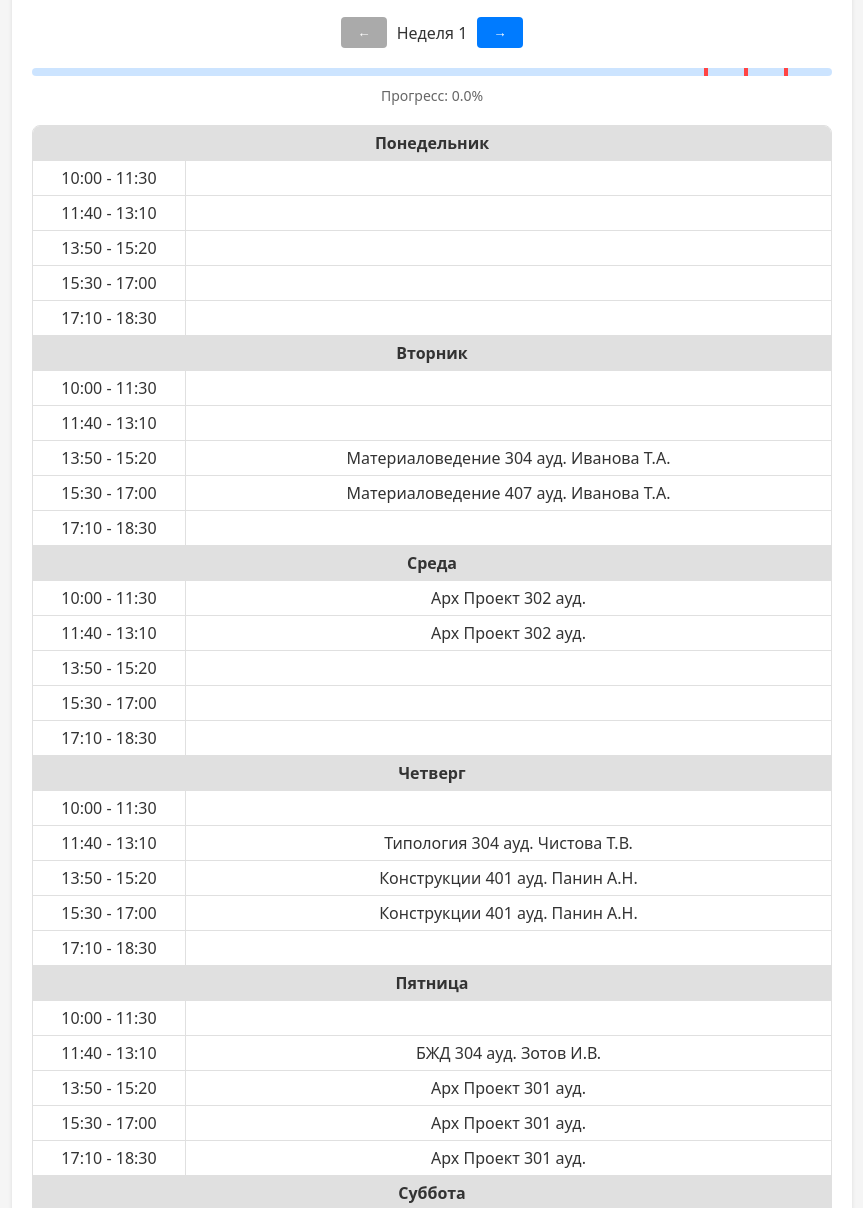
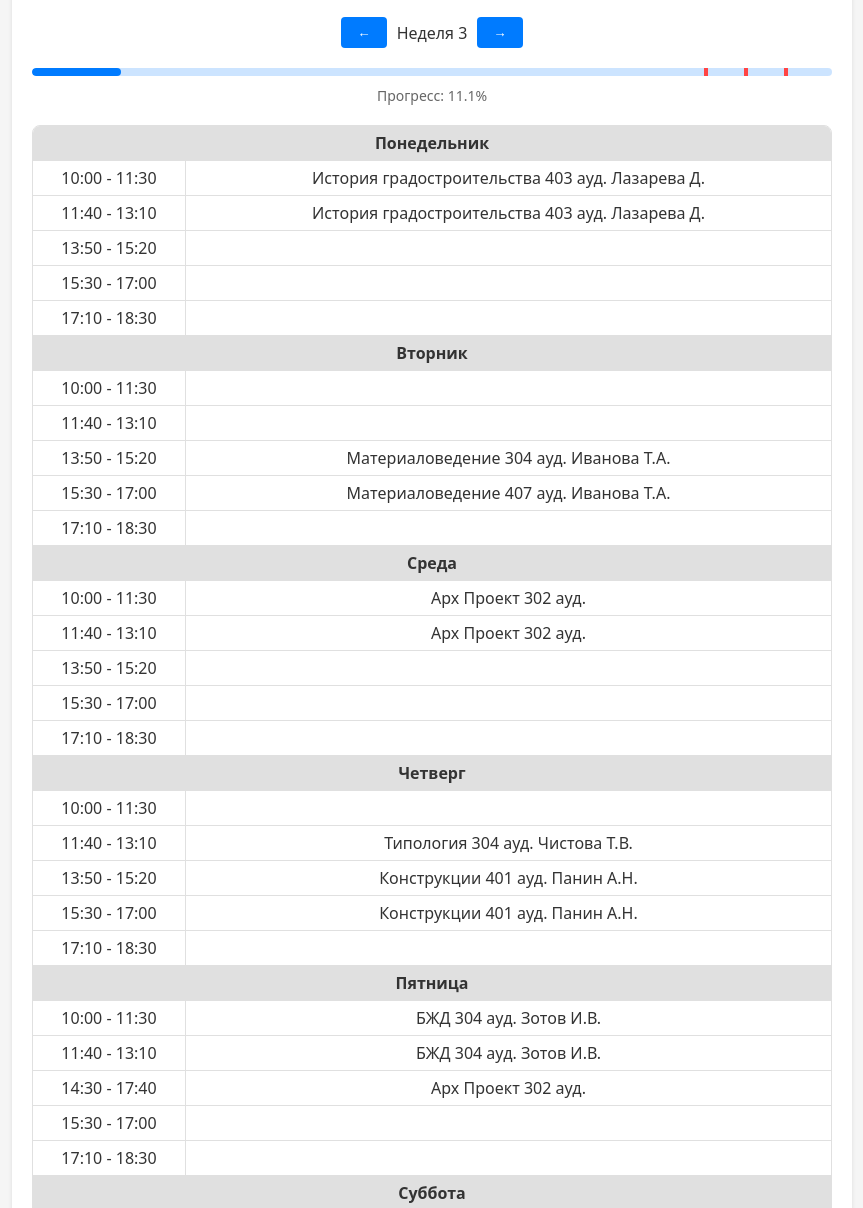
Before and after one commit to gubamiii/schedule.io, a plain HTML site: page index.html in a window 1280 px wide. Shown: the part 107-1315 px from the top of the page, without its empty margins (208-1071 px from the left). Drawn offline with Linux system fonts and the light colour scheme.

Commit message:
script and json update

```diff
--- a/index.html
+++ b/index.html
@@ -4,7 +4,6 @@
   <meta charset="UTF-8">
   <meta name="viewport" content="width=device-width, initial-scale=1">
   <title>Расписание учебы</title>
-  <!-- Подключение отдельного CSS файла -->
   <link rel="stylesheet" href="styles.css">
 </head>
 <body>
@@ -62,23 +61,23 @@
     const weekMapping = [
     { week: 1, start: "2025-02-08", end: "2025-02-17" },
     { week: 2, start: "2025-02-17", end: "2025-02-22" },
-    { week: 3, start: "2025-02-24", end: "2025-02-29" },
-    { week: 4, start: "2025-03-03", end: "2025-03-08" },
-    { week: 5, start: "2025-03-10", end: "2025-03-15" },
-    { week: 6, start: "2025-03-17", end: "2025-03-22" },
-    { week: 7, start: "2025-03-24", end: "2025-03-29" },
-    { week: 8, start: "2025-03-31", end: "2025-04-05" },
-    { week: 9, start: "2025-04-07", end: "2025-04-12" },
-    { week: 10, start: "2025-04-14", end: "2025-04-19" },
-    { week: 11, start: "2025-04-21", end: "2025-04-26" },
-    { week: 12, start: "2025-04-28", end: "2025-05-03" },
-    { week: 13, start: "2025-05-05", end: "2025-05-10" },
-    { week: 14, start: "2025-05-12", end: "2025-05-17" },
-    { week: 15, start: "2025-05-19", end: "2025-05-24" },
-    { week: 16, start: "2025-05-26", end: "2025-05-31" },
-    { week: 17, start: "2025-06-02", end: "2025-06-07" },
-    { week: 18, start: "2025-06-09", end: "2025-06-14" },
-    { week: 19, start: "2025-06-16", end: "2025-06-21" }
+    { week: 3, start: "2025-02-23", end: "2025-02-29" },
+    { week: 4, start: "2025-03-29", end: "2025-03-08" },
+    { week: 5, start: "2025-03-09", end: "2025-03-15" },
+    { week: 6, start: "2025-03-16", end: "2025-03-22" },
+    { week: 7, start: "2025-03-23", end: "2025-03-29" },
+    { week: 8, start: "2025-03-28", end: "2025-04-05" },
+    { week: 9, start: "2025-04-06", end: "2025-04-12" },
+    { week: 10, start: "2025-04-13", end: "2025-04-19" },
+    { week: 11, start: "2025-04-20", end: "2025-04-26" },
+    { week: 12, start: "2025-04-27", end: "2025-05-03" },
+    { week: 13, start: "2025-05-04", end: "2025-05-10" },
+    { week: 14, start: "2025-05-11", end: "2025-05-17" },
+    { week: 15, start: "2025-05-18", end: "2025-05-24" },
+    { week: 16, start: "2025-05-25", end: "2025-05-31" },
+    { week: 17, start: "2025-06-01", end: "2025-06-07" },
+    { week: 18, start: "2025-06-08", end: "2025-06-14" },
+    { week: 19, start: "2025-06-15", end: "2025-06-21" }
 ];
 
 function getCurrentWeek() {
@@ -90,7 +89,7 @@ function getCurrentWeek() {
             return period.week;
         }
     }
-    return 1; // Если дата не найдена, устанавливаем 1-ю неделю
+    return 1;
 }
 
 // Устанавливаем текущую неделю при загрузке
--- a/schedule.json
+++ b/schedule.json
@@ -89,8 +89,8 @@
   },
   "3": {
     "Понедельник": [
-      "10:00 - 11:30 | ",
-      "11:40 - 13:10 | ",
+      "10:00 - 11:30 | История градостроительства 403 ауд. Лазарева Д.",
+      "11:40 - 13:10 | История градостроительства 403 ауд. Лазарева Д.",
       "13:50 - 15:20 | ",
       "15:30 - 17:00 | ",
       "17:10 - 18:30 | "
@@ -98,33 +98,209 @@
     "Вторник": [
       "10:00 - 11:30 | ",
       "11:40 - 13:10 | ",
-      "13:50 - 15:20 | ",
-      "15:30 - 17:00 | ",
+      "13:50 - 15:20 | Материаловедение 304 ауд. Иванова Т.А.",
+      "15:30 - 17:00 | Материаловедение 407 ауд. Иванова Т.А.",
       "17:10 - 18:30 | "
     ],
     "Среда": [
-      "10:00 - 11:30 | ",
-      "11:40 - 13:10 | ",
+      "10:00 - 11:30 | Арх Проект 302 ауд.",
+      "11:40 - 13:10 | Арх Проект 302 ауд.",
       "13:50 - 15:20 | ",
       "15:30 - 17:00 | ",
       "17:10 - 18:30 | "
     ],
     "Четверг": [
       "10:00 - 11:30 | ",
-      "11:40 - 13:10 | ",
-      "13:50 - 15:20 | ",
+      "11:40 - 13:10 | Типология 304 ауд. Чистова Т.В.",
+      "13:50 - 15:20 | Конструкции 401 ауд. Панин А.Н.",
+      "15:30 - 17:00 | Конструкции 401 ауд. Панин А.Н.",
+      "17:10 - 18:30 | "
+    ],
+    "Пятница": [
+      "10:00 - 11:30 | БЖД 304 ауд. Зотов И.В.",
+      "11:40 - 13:10 | БЖД 304 ауд. Зотов И.В.",
+      "14:30 - 17:40 | Арх Проект 302 ауд.",
       "15:30 - 17:00 | ",
       "17:10 - 18:30 | "
     ],
-    "Пятница": [
+    "Суббота": [
       "10:00 - 11:30 | ",
       "11:40 - 13:10 | ",
       "13:50 - 15:20 | ",
       "15:30 - 17:00 | ",
       "17:10 - 18:30 | "
+    ]
+  },
+  "4": {
+    "Понедельник": [
+      "10:00 - 11:30 | ",
+      "11:40 - 13:10 | ",
+      "13:50 - 15:20 | Компьютерное проектирование 309 ауд. Иванникова М.П.",
+      "15:30 - 17:00 | Компьютерное проектирование 309 ауд. Иванникова М.П.",
+      "17:10 - 18:30 | "
+    ],
+    "Вторник": [
+      "10:00 - 11:30 | ",
+      "11:40 - 13:10 | ",
+      "13:50 - 15:20 | Материаловедение 304 ауд. Иванова Т.А.",
+      "15:30 - 17:00 | .",
+      "17:10 - 18:30 | "
+    ],
+    "Среда": [
+      "10:00 - 11:30 | Арх Проект 302 ауд.",
+      "11:40 - 13:10 | Арх Проект 302 ауд.",
+      "13:50 - 15:20 | ",
+      "15:30 - 17:00 | ",
+      "17:10 - 18:30 | "
+    ],
+    "Четверг": [
+      "10:00 - 11:30 | ",
+      "11:40 - 13:10 | Типология 304 ауд. Чистова Т.В.",
+      "13:50 - 15:20 | Конструкции 401 ауд. Панин А.Н.",
+      "15:30 - 17:00 | Типология 408 ауд. Чистова Т.В.",
+      "17:10 - 18:30 | "
+    ],
+    "Пятница": [
+      "10:00 - 11:30 | ",
+      "11:40 - 13:10 | БЖД 304 ауд. Зотов И.В.",
+      "14:30 - 17:40 | Арх Проект 302 ауд.",
+      "15:30 - 17:00 | ",
+      "17:10 - 18:30 | "
     ],
     "Суббота": [
-      "10:00-11:30 | ",
+      "10:00 - 11:30 | ",
+      "11:40 - 13:10 | ",
+      "13:50 - 15:20 | ",
+      "15:30 - 17:00 | ",
+      "17:10 - 18:30 | "
+    ]
+  },
+  "5": {
+    "Понедельник": [
+      "10:00 - 11:30 | История градостроительства 403 ауд. Лазарева Д.",
+      "11:40 - 13:10 | История градостроительства 403 ауд. Лазарева Д.",
+      "13:50 - 15:20 | ",
+      "15:30 - 17:00 | ",
+      "17:10 - 18:30 | "
+    ],
+    "Вторник": [
+      "10:00 - 11:30 | ",
+      "11:40 - 13:10 | ",
+      "13:50 - 15:20 | Материаловедение 304 ауд. Иванова Т.А.",
+      "15:30 - 17:00 | Материаловедение 407 ауд. Иванова Т.А.",
+      "17:10 - 18:30 | "
+    ],
+    "Среда": [
+      "10:00 - 11:30 | Арх Проект 302 ауд.",
+      "11:40 - 13:10 | Арх Проект 302 ауд.",
+      "13:50 - 15:20 | ",
+      "15:30 - 17:00 | ",
+      "17:10 - 18:30 | "
+    ],
+    "Четверг": [
+      "10:00 - 11:30 | ",
+      "11:40 - 13:10 | Типология 304 ауд. Чистова Т.В.",
+      "13:50 - 15:20 | Конструкции 401 ауд. Панин А.Н.",
+      "15:30 - 17:00 | Конструкции 401 ауд. Панин А.Н.",
+      "17:10 - 18:30 | "
+    ],
+    "Пятница": [
+      "10:00 - 11:30 | БЖД 304 ауд. Зотов И.В.",
+      "11:40 - 13:10 | БЖД 304 ауд. Зотов И.В.",
+      "14:30 - 17:40 | Арх Проект 302 ауд.",
+      "15:30 - 17:00 | ",
+      "17:10 - 18:30 | "
+    ],
+    "Суббота": [
+      "10:00 - 11:30 | ",
+      "11:40 - 13:10 | ",
+      "13:50 - 15:20 | ",
+      "15:30 - 17:00 | ",
+      "17:10 - 18:30 | "
+    ]
+  },
+  "6": {
+    "Понедельник": [
+      "10:00 - 11:30 | ",
+      "11:40 - 13:10 | ",
+      "13:50 - 15:20 | Компьютерное проектирование 309 ауд. Иванникова М.П.",
+      "15:30 - 17:00 | Компьютерное проектирование 309 ауд. Иванникова М.П.",
+      "17:10 - 18:30 | "
+    ],
+    "Вторник": [
+      "10:00 - 11:30 | ",
+      "11:40 - 13:10 | ",
+      "13:50 - 15:20 | Материаловедение 304 ауд. Иванова Т.А.",
+      "15:30 - 17:00 | ",
+      "17:10 - 18:30 | "
+    ],
+    "Среда": [
+      "10:00 - 11:30 | Арх Проект 302 ауд.",
+      "11:40 - 13:10 | Арх Проект 302 ауд.",
+      "13:50 - 15:20 | ",
+      "15:30 - 17:00 | ",
+      "17:10 - 18:30 | "
+    ],
+    "Четверг": [
+      "10:00 - 11:30 | ",
+      "11:40 - 13:10 | Типология 304 ауд. Чистова Т.В.",
+      "13:50 - 15:20 | Конструкции 401 ауд. Панин А.Н.",
+      "15:30 - 17:00 | Типология 408 ауд. Чистова Т.В.",
+      "17:10 - 18:30 | "
+    ],
+    "Пятница": [
+      "10:00 - 11:30 | ",
+      "11:40 - 13:10 | БЖД 304 ауд. Зотов И.В.",
+      "14:30 - 17:40 | Арх Проект 302 ауд.",
+      "15:30 - 17:00 | ",
+      "17:10 - 18:30 | "
+    ],
+    "Суббота": [
+      "10:00 - 11:30 | ",
+      "11:40 - 13:10 | ",
+      "13:50 - 15:20 | ",
+      "15:30 - 17:00 | ",
+      "17:10 - 18:30 | "
+    ]
+  },
+  "7": {
+    "Понедельник": [
+      "10:00 - 11:30 | История градостроительства 403 ауд. Лазарева Д.",
+      "11:40 - 13:10 | История градостроительства 403 ауд. Лазарева Д.",
+      "13:50 - 15:20 | ",
+      "15:30 - 17:00 | ",
+      "17:10 - 18:30 | "
+    ],
+    "Вторник": [
+      "10:00 - 11:30 | ",
+      "11:40 - 13:10 | ",
+      "13:50 - 15:20 | Материаловедение 304 ауд. Иванова Т.А.",
+      "15:30 - 17:00 | Материаловедение 407 ауд. Иванова Т.А.",
+      "17:10 - 18:30 | "
+    ],
+    "Среда": [
+      "10:00 - 11:30 | Арх Проект 302 ауд.",
+      "11:40 - 13:10 | Арх Проект 302 ауд.",
+      "13:50 - 15:20 | ",
+      "15:30 - 17:00 | ",
+      "17:10 - 18:30 | "
+    ],
+    "Четверг": [
+      "10:00 - 11:30 | ",
+      "11:40 - 13:10 | Типология 304 ауд. Чистова Т.В.",
+      "13:50 - 15:20 | Конструкции 401 ауд. Панин А.Н.",
+      "15:30 - 17:00 | Конструкции 401 ауд. Панин А.Н.",
+      "17:10 - 18:30 | "
+    ],
+    "Пятница": [
+      "10:00 - 11:30 | БЖД 304 ауд. Зотов И.В.",
+      "11:40 - 13:10 | БЖД 304 ауд. Зотов И.В.",
+      "14:30 - 17:40 | Арх Проект 302 ауд.",
+      "15:30 - 17:00 | ",
+      "17:10 - 18:30 | "
+    ],
+    "Суббота": [
+      "10:00 - 11:30 | ",
       "11:40 - 13:10 | ",
       "13:50 - 15:20 | ",
       "15:30 - 17:00 | ",
```
